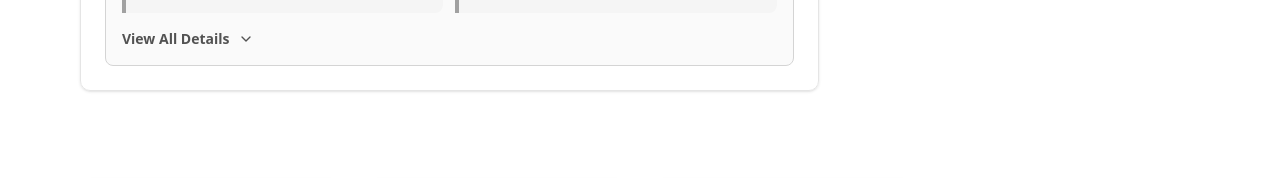
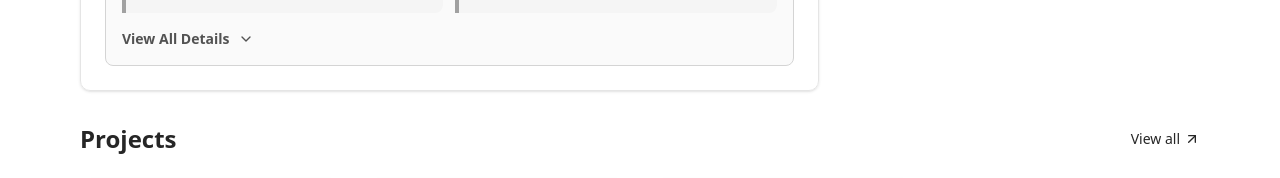
Before and after one commit to neels22/portfolio, a Next.js app: page / in a window 1280 px wide. Shown: the part 1000-1178 px from the top of the page. Built offline with nearby package versions, Linux system fonts and the light colour scheme; grey boxes are pictures that could not be loaded; a web font is replaced by a local one.

Commit message:
text color changed

```diff
--- a/app/page.tsx
+++ b/app/page.tsx
@@ -115,10 +115,10 @@ const Index = () => {
         {/* Projects Section */}
         <div className="animate-fade-in animate-delay-200 opacity-0 translate-y-5 transition-all duration-500">
           <div className="flex items-center justify-between mb-6">
-            <h2 className="text-2xl font-bold text-white">Projects</h2>
+            <h2 className="text-2xl font-bold text-neutral-800">Projects</h2>
             <a
               href="#all-projects"
-              className="text-sm font-medium text-white hover:text-neutral-900 transition-colors flex items-center gap-1"
+              className="text-sm font-medium text-neutral-800 hover:text-neutral-900 transition-colors flex items-center gap-1"
             >
               View all
               <ArrowUpRight className="w-4 h-4" />
```
